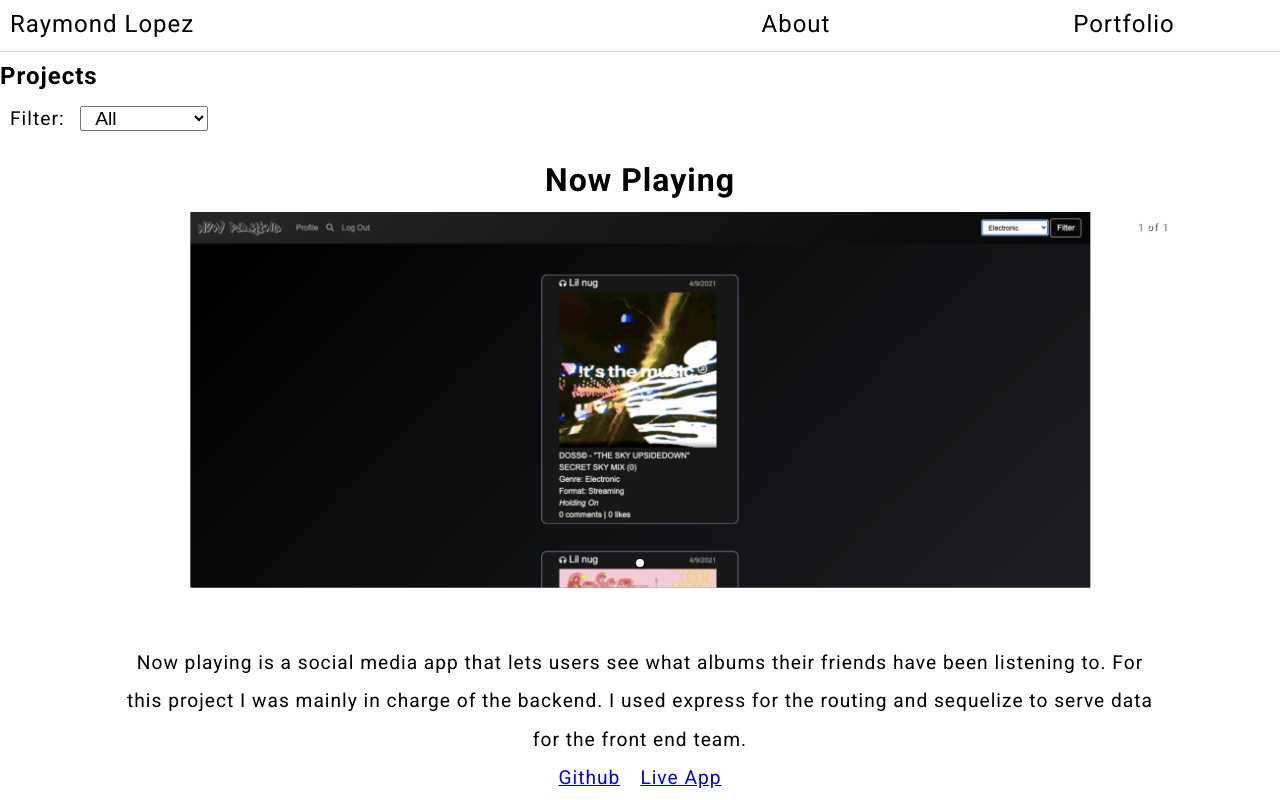
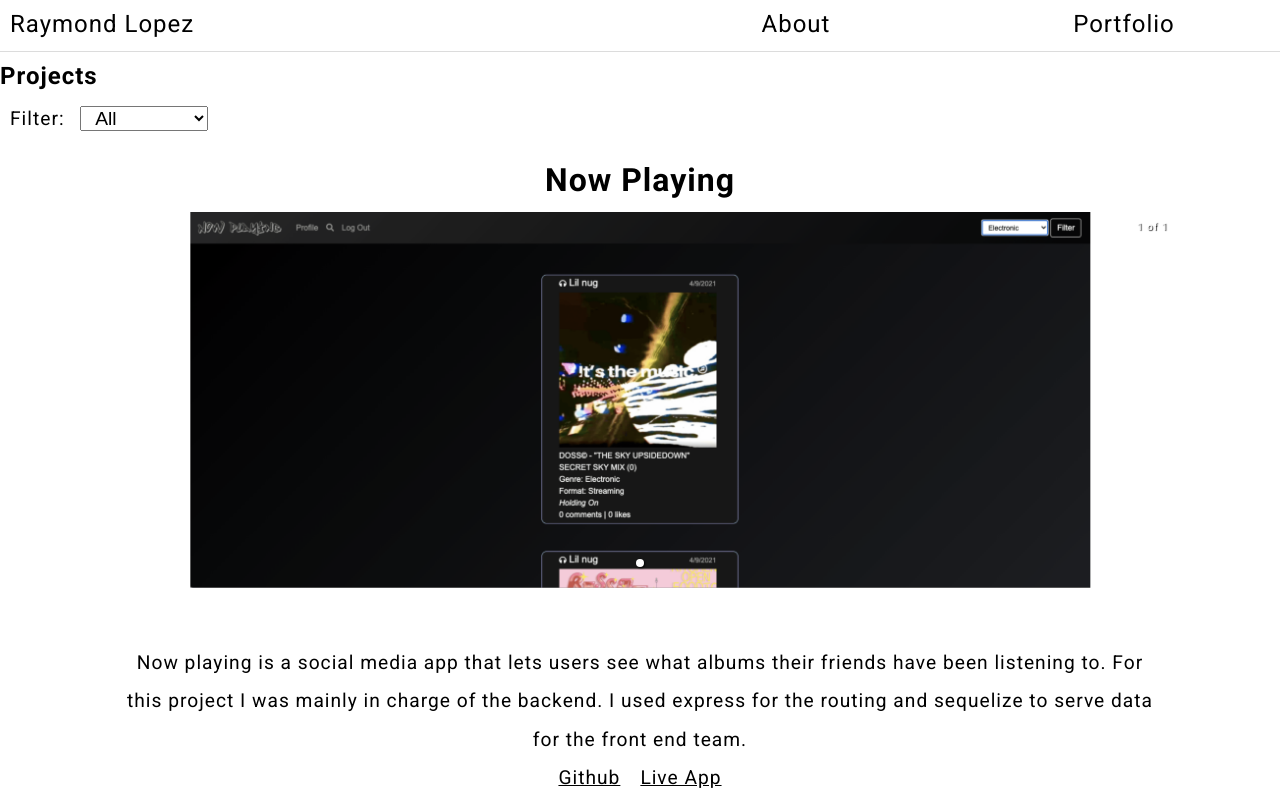
Before and after one commit to raymondlopez13/raymondlopez13.github.io, a React (Create React App) app: page /portfolio in a window 1280 px wide. Shown: the top 800 px of the page. Built offline with nearby package versions, Linux system fonts and the light colour scheme.

Commit message:
changed link

```diff
--- a/src/portfolio.css
+++ b/src/portfolio.css
@@ -12,6 +12,12 @@
     padding: 0px 10px;
     font-size: larger;
 }
+.project a {
+    color: black;
+}
+.project a:hover {
+    font-weight: bolder;
+}
 @media only screen and (max-width: 900px) {
     .project p {
         padding: 0px 5px;
```
